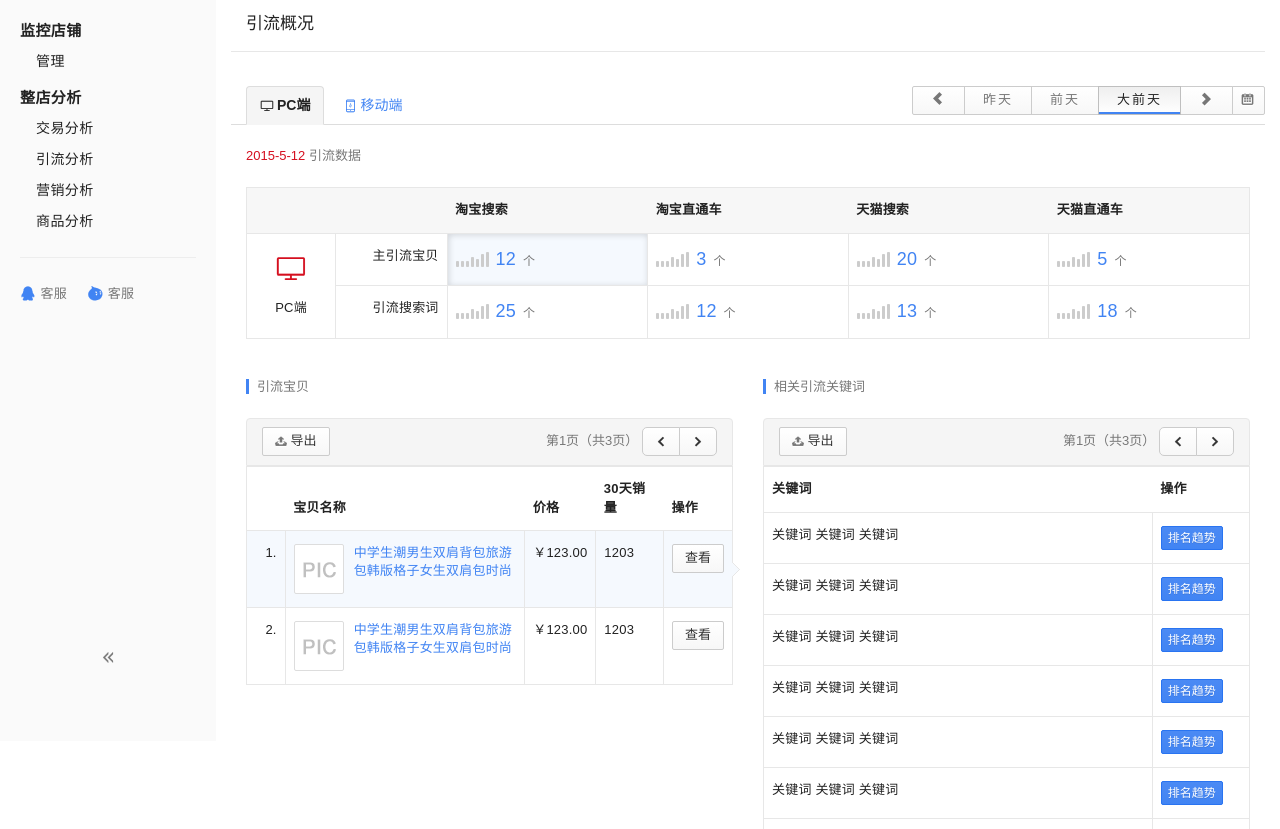
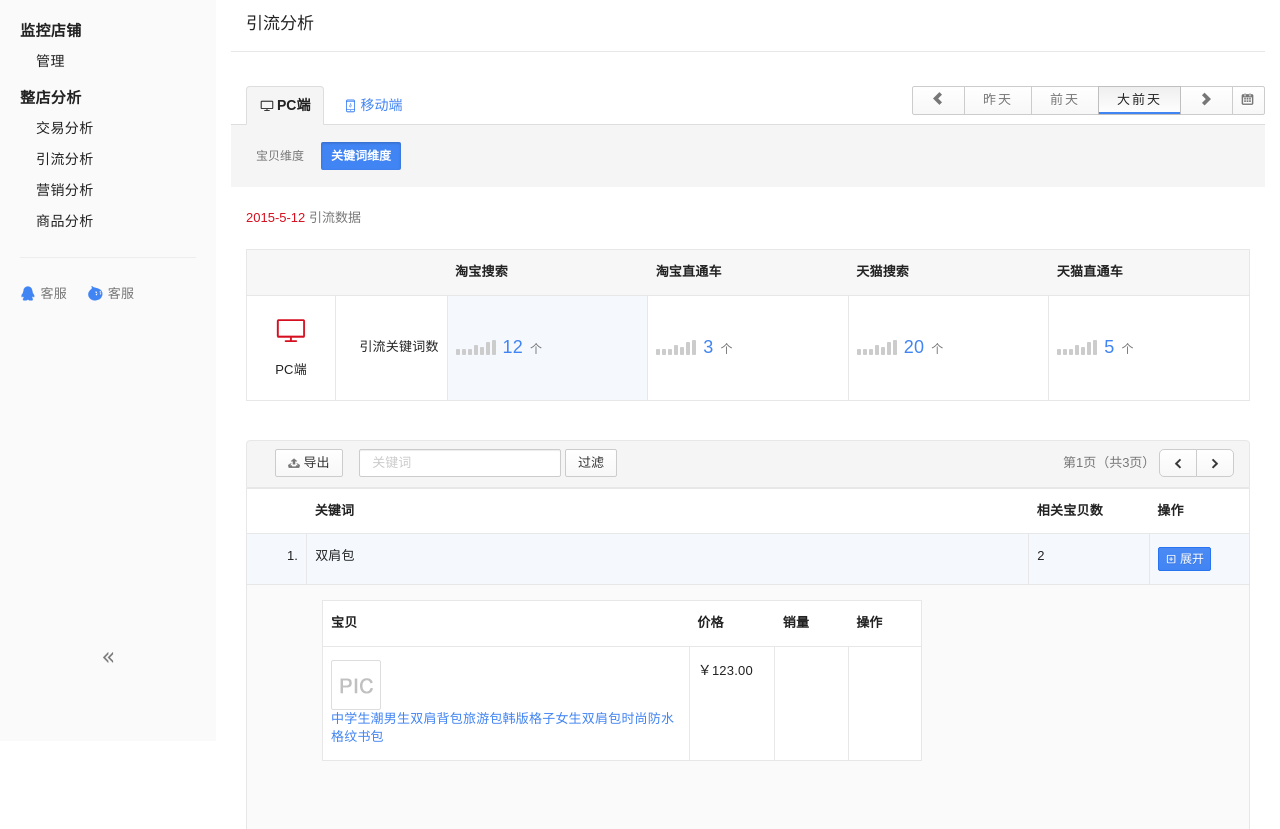
Before and after one commit to cash2one/dzt-s, a plain HTML site: page pv_report.html in a window 1280 px wide. Shown: the part 115-944 px from the top of the page. Drawn offline with Linux system fonts and the light colour scheme.

Commit message:
拆分引流分析维度

```diff
--- a/pv_report.html
+++ b/pv_report.html
@@ -4,7 +4,7 @@
     <meta charset="utf-8">
     <meta http-equiv="X-UA-Compatible" content="IE=edge">
 <!--    <meta name="viewport" content="width=device-width, initial-scale=1">-->
-    <title>店侦探</title>
+    <title>引流分析</title>
 
     <!-- Bootstrap -->
     <link href="css/bootstrap.min.css" rel="stylesheet">
@@ -17,21 +17,28 @@
       <script src="http://cdn.bootcss.com/respond.js/1.4.2/respond.min.js"></script>
     <![endif]-->
     <style type="text/css">
-        .pv-table>tbody>tr>td[rowspan='2']{text-align: center;}
-        .pv-table>tbody>tr>td[rowspan='2'] .ico-font{font-size: 32px;}
+        .pv-table>tbody>tr>td.ico-flag{text-align: center;}
+        .pv-table>tbody>tr>td.ico-flag .ico-font{font-size: 32px;}
+        .pv-table>tbody>tr>td{vertical-align: middle;}
         .pv-table td i{font-style: normal;font-size: 18px;}
         .pv-table td i a:hover{text-decoration: underline;}
         .pv-table td i::after{content: "个";font-size: 12px;margin-left: 7px;color: #777;}
         .pv-table td .trend{display: inline-block;margin-right: 7px;}
+        .pv-table.data-table tbody td:not(.nohover):hover{background-color:#f5f9fe;}
 
         .nav-tabs>.date-switch-li{float: right;}
+        /* 产品列表表格*/
+        .data-table .product-table{max-width: 600px;}
+        .data-table>tbody>tr>td.imgtext{text-align: left;}
 
-        /* 产品列表表格*/
-        .data-table .img-box{float: left;}
-        .pv-table.data-table tbody td:not(.nohover):hover{background-color:#f5f9fe;}
-        .data-table>tbody>tr>td>.title-box{padding-left:10px;height: 38px;line-height: 18px;overflow: hidden;}
+/*
+        .data-table>tbody>tr>td>.img-box{display: inline-block;}
+        .data-table>tbody>tr>td>.title-box{padding-left:10px;height: 50px;font-size:0;text-align: left;}
+        .data-table>tbody>tr>td>.title-box:before{content: '.';display: inline-block;vertical-align: middle;height: 100%;}
+        .data-table>tbody>tr>td>.title-box a{display: inline-block;text-align: left;font-size:13px;}
+*/
+
         .data-table>tbody>tr>td.bg,.data-table>tbody>tr.bg{background-color: #f5f9fe;}
-        .pv-table.data-table tbody .bg{box-shadow: inset 1px 1px 6px rgba(0,0,0,0.15);}
         .data-table .relative{position: relative;}
         .data-table .bg .relative .arrow{display: block;width: 8px;height: 13px;background: url(images/sprites.png) left -22px no-repeat;position: absolute;top: 50%;right: 0px;margin-right: -8px;margin-top: -6px;}
 
@@ -60,7 +67,7 @@
         .toggle-btn-group.open>.btn>span::after{content: " 收起";}
         .toggle-btn-group.open>.btn>.ico-before::before{content: "\e653";}
 
-        .words-table .child-tr>td{padding:15px 0px 100px 75px;background-color:#fefefe;}
+        .words-table .child-tr>td{padding:15px 0px 100px 75px;background-color:#fafafa;}
         .words-table tr.checked td{background-color:#f5f9fe;}
         .product-table-inside .arrow-th{position: relative;}
         .product-table-inside .arrow{width: 13px;height: 8px;background: url(images/sprites.png) no-repeat 0 -40px;position: absolute;left: 50%;margin-left: -13px;top:-8px;}
@@ -196,7 +203,7 @@
                 </div>
                 <div class="row padding-row border-bottom-row">
                     <div class="col-xs-6">
-                        <h4 class="data-title">引流概况 </h4>
+                        <h4 class="data-title">引流分析</h4>
                     </div>
                 </div>
                 <div class="row margin-top-row border">
@@ -214,6 +221,14 @@
                                     <button type="button" class="btn btn-default ico-font dropdown-toggle" data-toggle="dropdown" id="date-for-pv-button" style="font-size:13px;">&#xe638;<span></span></button>
                                 </div>
                             </li>
+                        </ul>
+                    </div>
+                </div>
+                <div class="row padding-row nav-tabs-child nav-bg">
+                    <div class="col-xs-12">
+                        <ul class="nav nav-pills" role="tablist">
+                          <li role="presentation"><a href="#">宝贝维度</a></li>
+                          <li role="presentation" class="active"><a href="#">关键词维度</a></li>
                         </ul>
                     </div>
                 </div>
@@ -237,19 +252,12 @@
                             </thead>
                             <tbody>
                                 <tr>
-                                    <td rowspan="2" class="nohover"><div class="ico-font text-danger">&#xe654;</div><h5>PC端</h5></td>
-                                    <td class="text-right nohover">主引流宝贝</td>
+                                    <td class="ico-flag nohover"><div class="ico-font text-danger">&#xe654;</div><h5>PC端</h5></td>
+                                    <td class="text-right nohover">引流关键词数</td>
                                     <td class="bg"><span class="trend" date-start="2015-5-28">4,4,4,7,5,9,10</span><i><a href="#">12</a></i></td>
                                     <td><span class="trend" date-start="2015-5-28">4,4,4,7,5,9,10</span><i><a href="#">3</a></i></td>
                                     <td><span class="trend" date-start="2015-5-28">4,4,4,7,5,9,10</span><i><a href="#">20</a></i></td>
                                     <td><span class="trend" date-start="2015-5-28">4,4,4,7,5,9,10</span><i><a href="#">5</a></i></td>
-                                </tr>
-                                <tr>
-                                    <td class="nohover">引流搜索词</td>
-                                    <td><span class="trend" date-start="2015-5-28">4,4,4,7,5,9,10</span><i><a href="#">25</a></i></td>
-                                    <td><span class="trend" date-start="2015-5-28">4,4,4,7,5,9,10</span><i><a href="#">12</a></i></td>
-                                    <td><span class="trend" date-start="2015-5-28">4,4,4,7,5,9,10</span><i><a href="#">13</a></i></td>
-                                    <td><span class="trend" date-start="2015-5-28">4,4,4,7,5,9,10</span><i><a href="#">18</a></i></td>
                                 </tr>
                             </tbody>
                         </table>
@@ -287,7 +295,7 @@
                     </div>
                 </div>
 
-                <div class="row padding-row">
+                <div class="row padding-row hide">
                     <div class="col-xs-6">
                         <div class="margin-bottom17-row"><span class="date-des border3-left">引流宝贝</span></div>
                         <div class="tb-head-bar">
@@ -423,7 +431,7 @@
                         </div>
                     </div>
                 </div>
-                <div class="row padding-row">
+                <div class="row padding-row hide">
                     <div class="col-xs-6">
                         <div class="margin-bottom17-row">
                             <span class="date-des border3-left">全店引流关键词</span>
@@ -605,7 +613,29 @@
                                     </tr>
                                     <tr class="child-tr">
                                         <td colspan="4">
-                                            <div>
+                                            <div style="text-align:left;">
+                                                <table class="table data-table product-table">
+                                                    <thead>
+                                                        <tr>
+                                                            <th width="50%">宝贝</th>
+                                                            <th width="10%">价格</th>
+                                                            <th width="10%">销量</th>
+                                                            <th width="10%">操作</th>
+                                                        </tr>
+                                                    </thead>
+                                                    <tbody>
+                                                        <tr>
+                                                            <td class="imgtext">
+                                                                <img class="img-thumbnail" src="images/none-pic.gif" alt="">
+                                                                <div class="title-box"><a href="#">中学生潮男生双肩背包旅游包韩版格子女生双肩包时尚防水格纹书包</a></div>
+                                                            </td>
+                                                            <td><span class="rmb-before">123.00</span></td>
+                                                            <td></td>
+                                                            <td></td>
+                                                        </tr>
+                                                    </tbody>
+                                                </table>
+<!--
                                                 <table class="data-table table product-table product-table-inside">
                                                     <thead>
                                                         <tr>
@@ -675,6 +705,7 @@
                                                         </tr>
                                                     </tbody>
                                                 </table>
+-->
                                             </div>
                                         </td>
                                     </tr>
@@ -853,7 +884,7 @@
             //生成每个栏目的小图表
             $('.pv-table .trend').sparkline('html',{
                 type:'bar',
-                barWidth:3,
+                barWidth:4,
                 barSpacing:2,
                 barColor:'#ccc',
                 chartRangeMin:'0',
```
